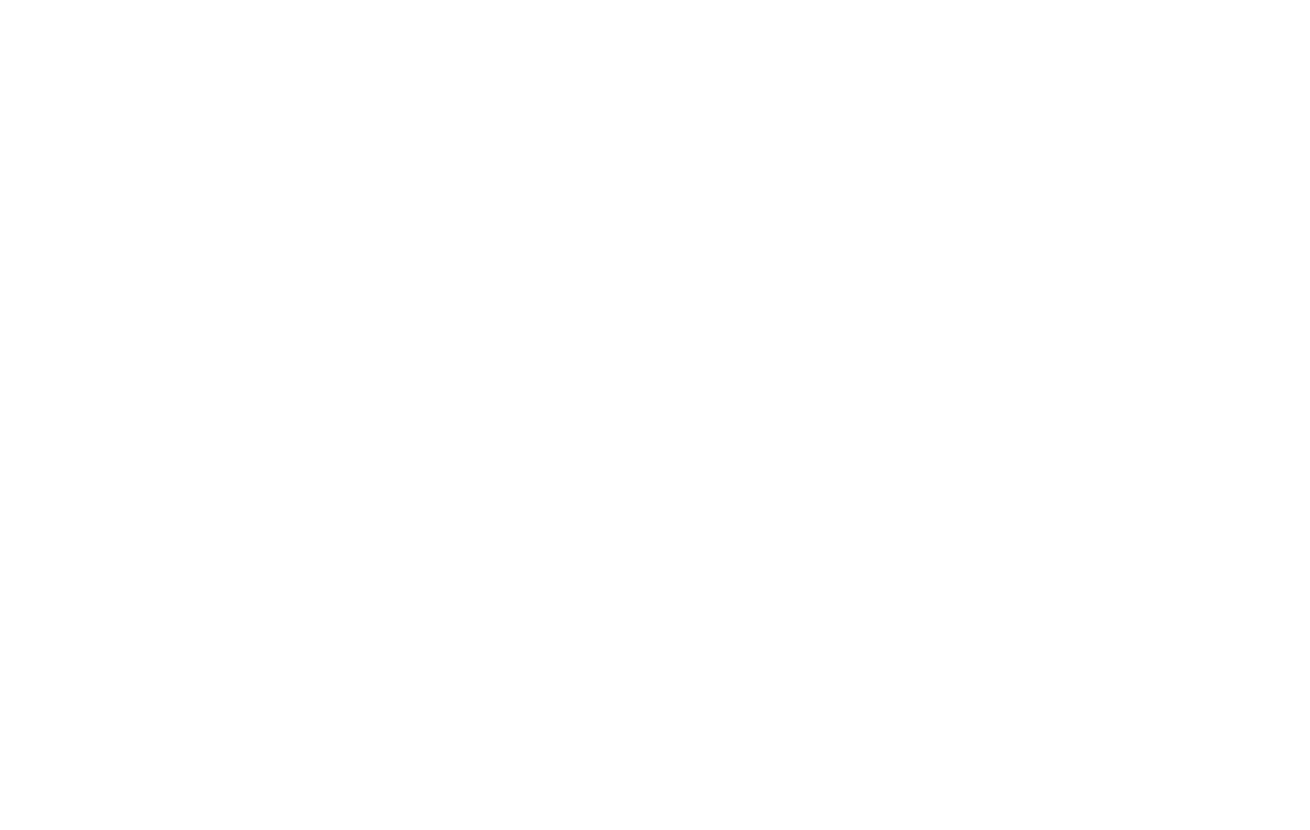
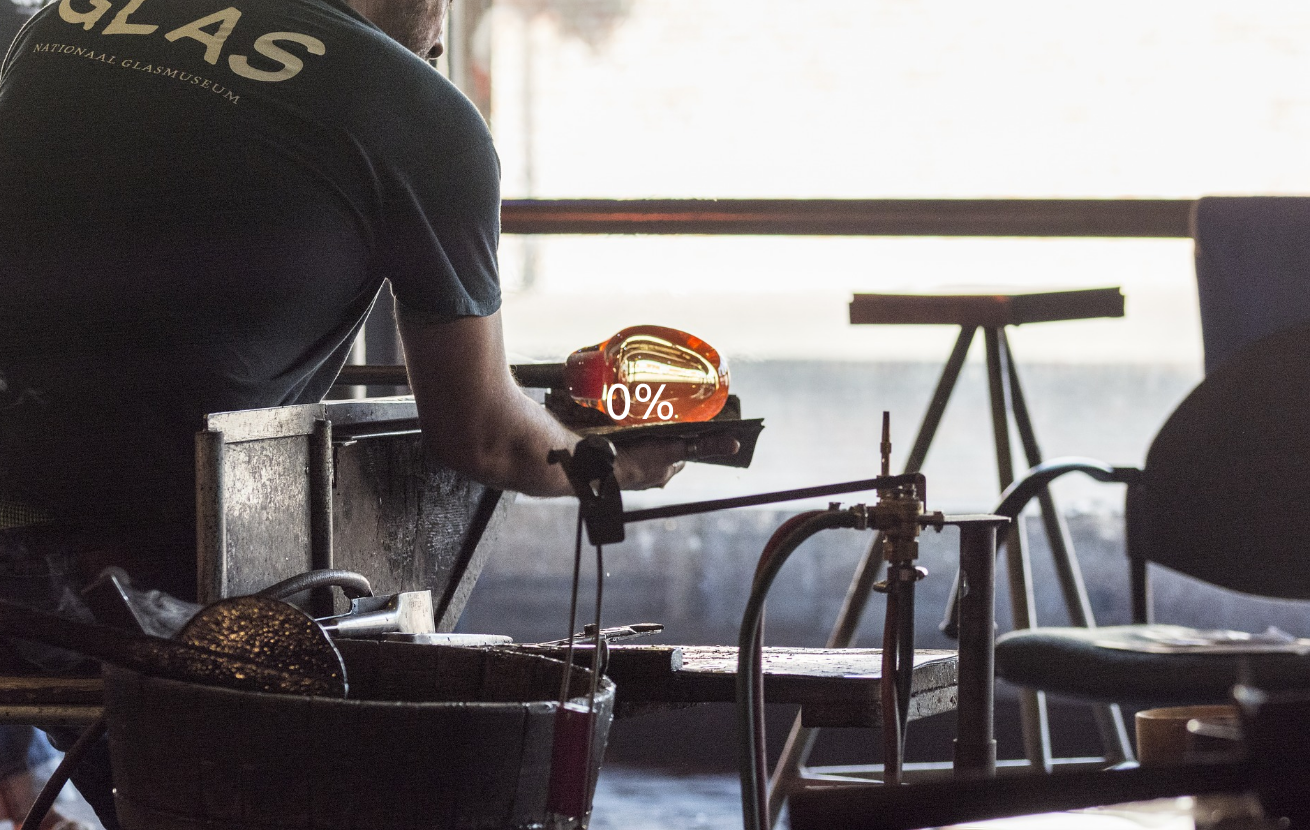
Before and after one commit to cori-peck/blurry-loading, a plain HTML site: page index.html in a window 1280 px wide. Shown: the whole page, 1310 px wide, since content can reach past the window. Before the commit the page ends 800 px from the top, so only its background shows below. Drawn offline with Linux system fonts and the light colour scheme.

Commit message:
adds main image and static code adn styles

```diff
--- a/index.html
+++ b/index.html
@@ -10,6 +10,8 @@
 </head>
 
 <body>
+    <section class="bg"></section>
+    <div class="loading-text">0%</div>
 
     <script src="script.js"></script>
 </body>
--- a/styles.css
+++ b/styles.css
@@ -1,15 +1,31 @@
-@import url('https://fonts.googleapis.com/css2?family=Roboto:wght@400;700&display=swap');
+@import url('https://fonts.googleapis.com/css2?family=Ubuntu');
 
 * {
     box-sizing:border-box;
 }
 
 body {
-    font-family: 'Roboto', sans-serif;
+    font-family: 'Ubuntu', sans-serif;
+    height: 100vh;
     display: flex;
-    flex-direction: column;
     justify-content: center;
     align-items: center;
     margin: 0;
     overflow: hidden;
 }
+
+.bg {
+    background: url('./images/glass-1751211_1920.jpg') no-repeat center center/cover;
+    position: absolute;
+    top: -30px;
+    left: -30px;
+    width: calc(100vw + 60px);
+    height: calc(100vh + 60px);
+    z-index: -1;
+    filter: blur(0px);
+}
+
+.loading-text {
+    font-size: 50px;
+    color: #fff;
+}
```
Also changed, not shown: images/glass-1751211_1920.jpg (added).
